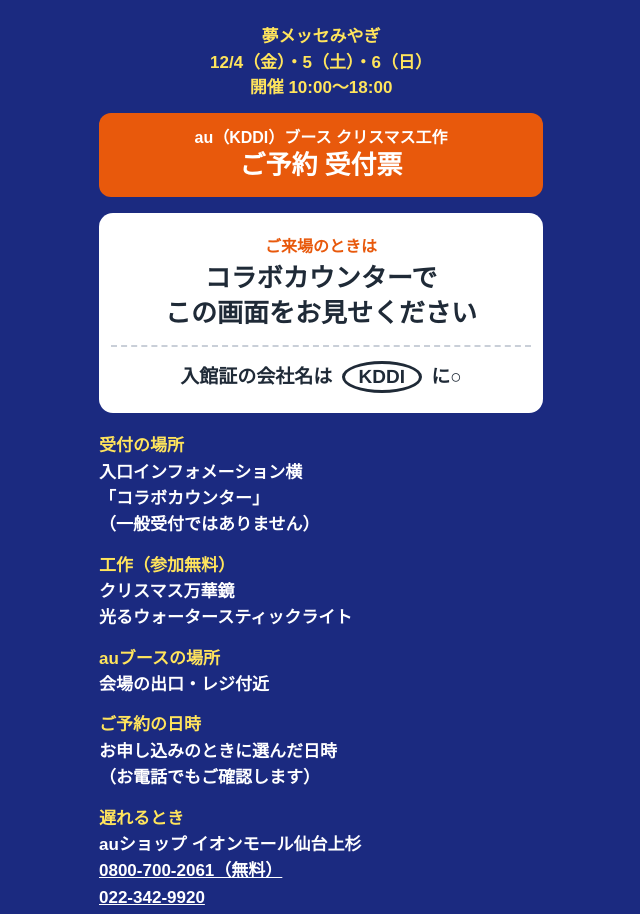
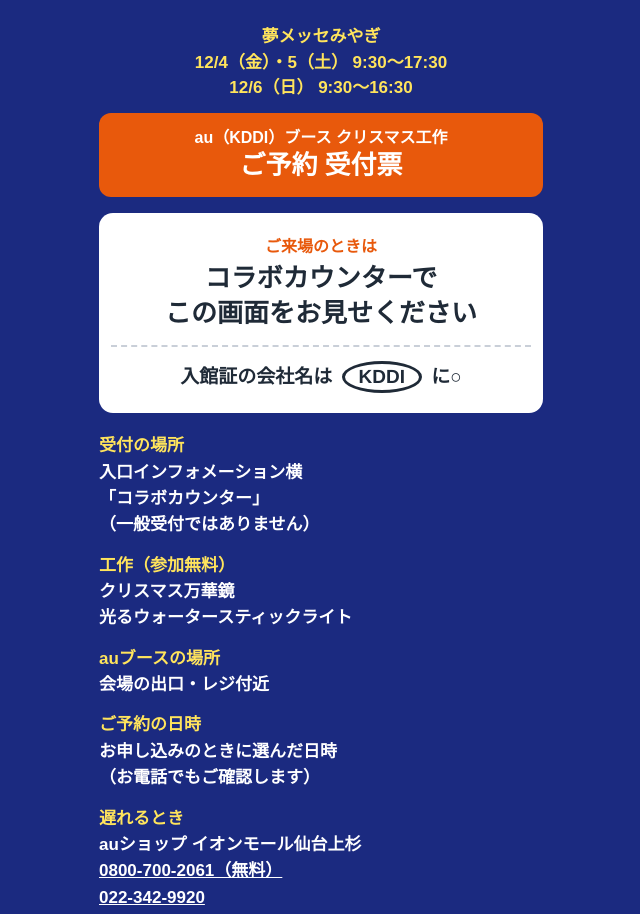
Before and after one commit to yumemesse-xmas/uketsuke, a plain HTML site: page index.html in a window 1280 px wide. Shown: the top 914 px of the page, without its empty margins (319-959 px from the left). Drawn offline with Linux system fonts and the light colour scheme.

Commit message:
開催時間を公式の日程に合わせる（12/4・5 9:30〜17:30、12/6 9:30〜16:30）
Co-Authored-By: Claude Fable 5.2 <noreply@anthropic.com>

```diff
--- a/index.html
+++ b/index.html
@@ -27,7 +27,7 @@ dd a{color:#fff;text-decoration:underline}
 </head>
 <body>
 <main class="tk">
-  <div class="top">夢メッセみやぎ<br>12/4（金）・5（土）・6（日）<br>開催 10:00〜18:00</div>
+  <div class="top">夢メッセみやぎ<br>12/4（金）・5（土） 9:30〜17:30<br>12/6（日） 9:30〜16:30</div>
   <div class="name"><small>au（KDDI）ブース クリスマス工作</small>ご予約 受付票</div>
   <div class="show">
     <div class="a">ご来場のときは</div>
```
